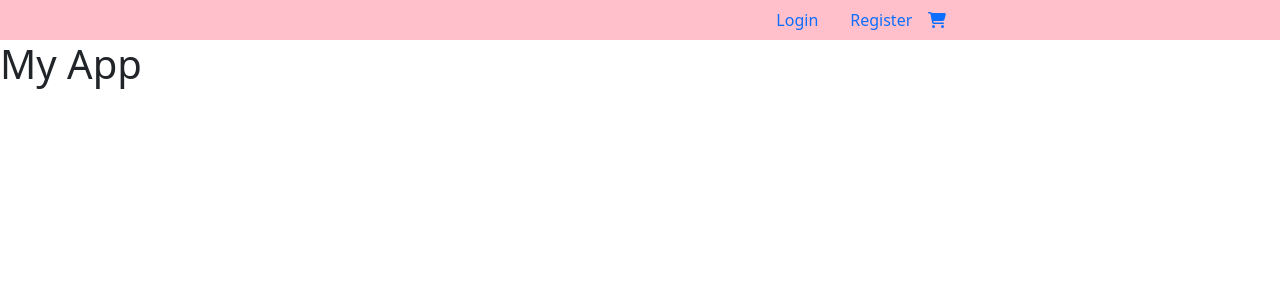
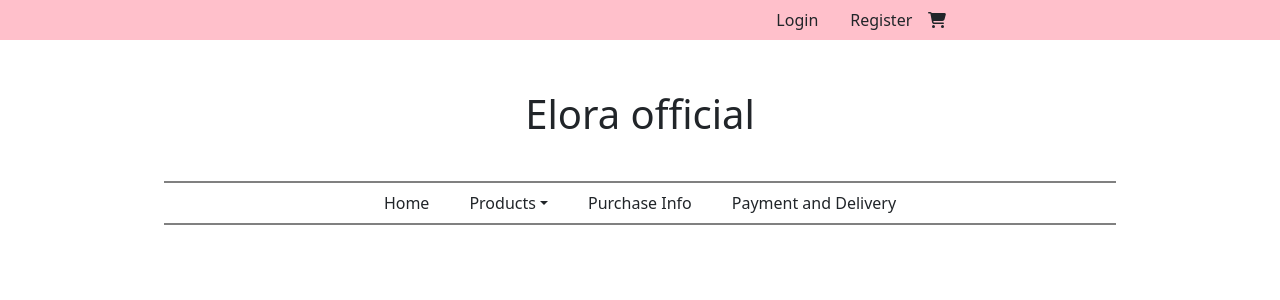
Before and after one commit to sherryylin0719/online-shop-FE, a React (Create React App) app: page / in a window 1280 px wide. Shown: the top 300 px of the page. Built offline with nearby package versions, Linux system fonts and the light colour scheme.

Commit message:
feat: add header

```diff
--- a/src/components/Header/Header.jsx
+++ b/src/components/Header/Header.jsx
@@ -1,9 +1,51 @@
-// import styles from './Header.module.css'
+import styles from './Header.module.css'
 
 function Header () {
   return (
-    <header>
-      <h1>My App</h1>
+    <header className={`${styles.header}`}>
+      <div className={`${styles.wrapper}`}>
+        <div className={`${styles.logo}`}>
+          <h1>
+            <a href="/">Elora official</a>
+          </h1>
+        </div>
+        <div className={`${styles.mediumDownHide}`}>
+          <div className={`container-fluid ${styles.navbarContainer}`}>
+            <ul className={`p-2 ${styles.navbarList}`}>
+              <li className={`${styles.navItem}`}>
+                <a className="nav-link" aria-current="page" href="/">Home</a>
+              </li>
+              <li className={`dropdown-center ${styles.navItem}`}>
+                <a className={`dropdown-toggle ${styles.navbarProductsToggler}`} data-bs-toggle="dropdown" aria-controls="ProductsNav" aria-expanded="false" aria-label="Toggle navigation" role="button">Products
+                </a>
+                <ul className="dropdown-menu">
+                  <li className="product-category">
+                    <a className="dropdown-item" aria-current="page" href="/products/top">Top</a>
+                  </li>
+                  <li className="product-category">
+                    <a className="dropdown-item" aria-current="page" href="/products/bottom">Bottom</a>
+                  </li>
+                  <li className="product-category">
+                    <a className="dropdown-item" aria-current="page" href="/products/onepiece">OnePiece</a>
+                  </li>
+                  <li className="product-category">
+                    <a className="dropdown-item" aria-current="page" href="/products/suit">Suit</a>
+                  </li>
+                  <li className="product-category">
+                    <a className="dropdown-item" aria-current="page" href="/products/accessory">Accessory</a>
+                  </li>
+                </ul>
+              </li>
+              <li className={`${styles.navItem}`}>
+                <a className="nav-link" aria-current="page" href="/pages/notice">Purchase Info</a>
+              </li>
+              <li className={`${styles.navItem}`}>
+                <a className="nav-link" aria-current="page" href="/pages/payshipping">Payment and Delivery</a>
+              </li>
+            </ul>
+          </div>
+        </div>
+      </div>
     </header>
   )
 }
--- /dev/null
+++ b/src/components/Header/Header.module.css
@@ -0,0 +1,47 @@
+.header {
+  display: flex;
+  justify-content: center;
+  align-items: center;
+  padding: 0 20px;
+  width: 100%;
+}
+.wrapper {
+  display: flex;
+  flex-flow: column;
+  justify-content: center;
+  align-items: center;
+  padding: 0 20px;
+  height: 200px;
+  width: 80%;
+}
+.navbarList {
+  display: flex;
+  justify-content: center;
+  align-items: center;
+  margin-bottom: 0;
+}
+.navbarProductsToggler:hover {
+  cursor: pointer;
+}
+.navItem {
+  margin: 0 20px;
+}
+.navbarContainer {
+  border-top: 2px solid grey;
+  border-bottom: 2px solid grey;
+}
+.mediumDownHide {
+  width: 100%;
+}
+.logo {
+  margin: 35px;
+}
+
+@media screen and (max-width: 768px) {
+  .mediumDownHide {
+    display: none;
+  }
+}
+@media screen and (min-width: 769px) {
+
+}
--- a/src/styles/base.css
+++ b/src/styles/base.css
@@ -5,7 +5,8 @@
 }
 
 :root {
-  font-family: 'Poppins', 'Noto Sans TC', sans-serif;
+  font-family: 'Josefin Sans', 'Noto Sans TC', sans-serif;
+  color: black
 }
 
 ul,
@@ -15,3 +16,8 @@ li {
   margin: 0px;
   padding: 0px;
 }
+
+a {
+  color: inherit !important;
+  text-decoration: none !important;
+}
--- a/src/styles/main.css
+++ b/src/styles/main.css
@@ -1,3 +1,3 @@
 @import './reset.css';
 @import './base.css';
-@import url('https://fonts.googleapis.com/css2?family=Noto+Sans+TC&family=Poppins&family=Roboto&display=swap');
+@import url('https://fonts.googleapis.com/css2?family=Josefin+Sans&family=Noto+Sans+TC&family=Roboto&display=swap');
```
